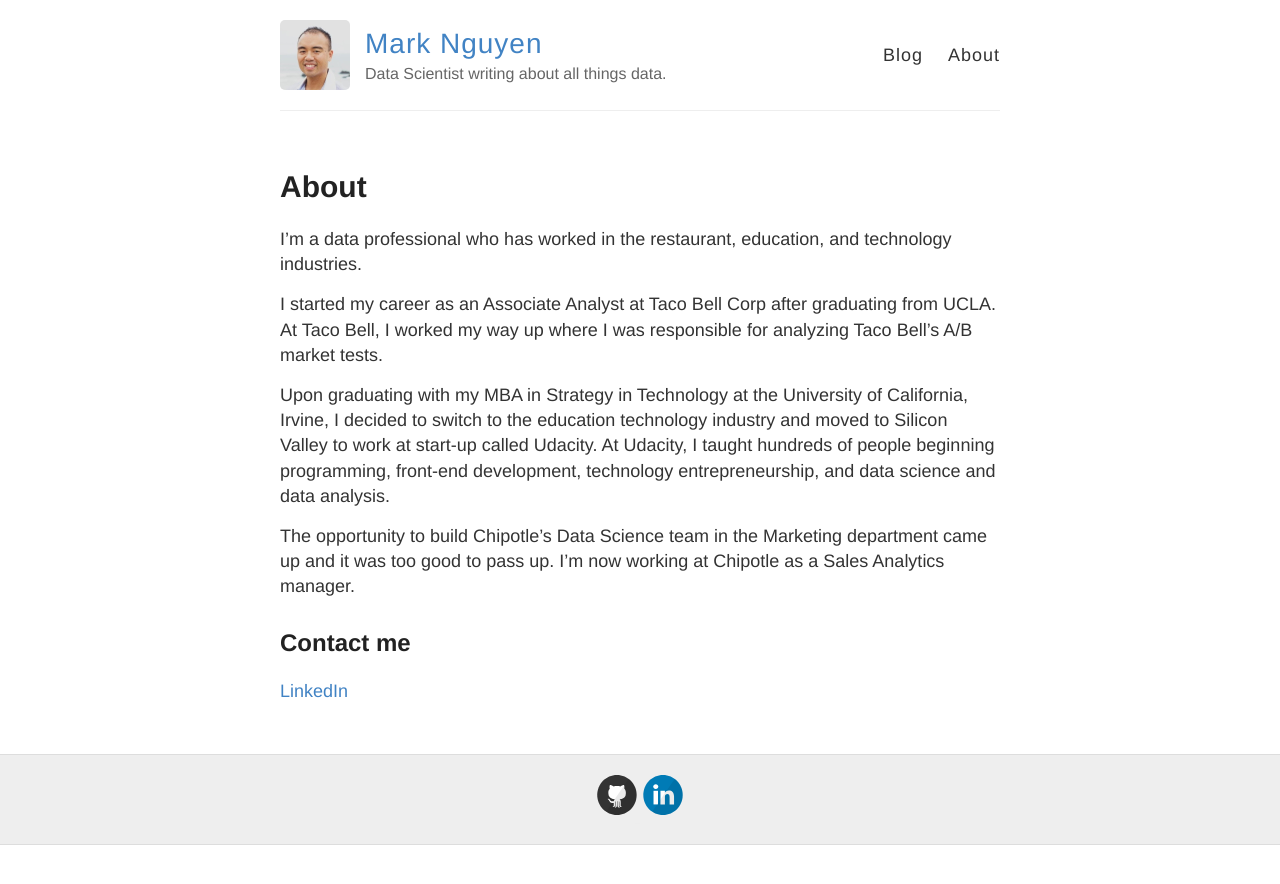
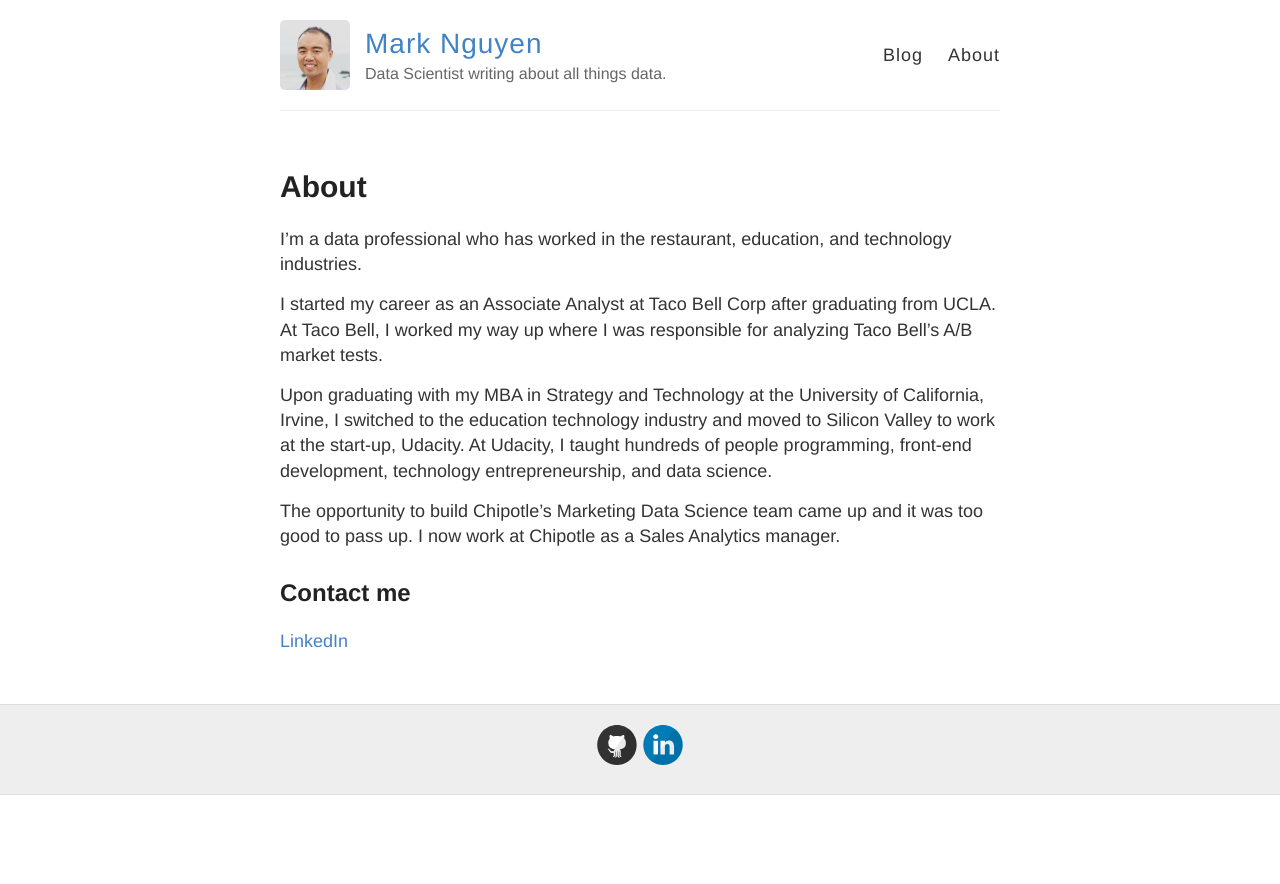
Before and after one commit to Mrk-Nguyen/Mrk-Nguyen.github.io, a Jekyll site: the page built from about.md, in a window 1280 px wide. Shown: the top 884 px of the page. Built offline with Jekyll 4.4.1, drawn with Linux system fonts in a browser that asks for light colours.

Commit message:
Update about.md

```diff
--- a/about.md
+++ b/about.md
@@ -8,9 +8,9 @@
 
 I started my career as an Associate Analyst at Taco Bell Corp after graduating from UCLA. At Taco Bell, I worked my way up where I was responsible for analyzing Taco Bell’s A/B market tests.
 
-Upon graduating with my MBA in Strategy in Technology at the University of California, Irvine, I decided to switch to the education technology industry and moved to Silicon Valley to work at start-up called Udacity. At Udacity, I taught hundreds of people beginning programming, front-end development, technology entrepreneurship, and data science and data analysis.
+Upon graduating with my MBA in Strategy and Technology at the University of California, Irvine, I switched to the education technology industry and moved to Silicon Valley to work at the start-up, Udacity. At Udacity, I taught hundreds of people programming, front-end development, technology entrepreneurship, and data science.
 
-The opportunity to build Chipotle's Data Science team in the Marketing department came up and it was too good to pass up. I'm now working at Chipotle as a Sales Analytics manager.
+The opportunity to build Chipotle's Marketing Data Science team came up and it was too good to pass up. I now work at Chipotle as a Sales Analytics manager.
 
 ## Contact me
 
```
